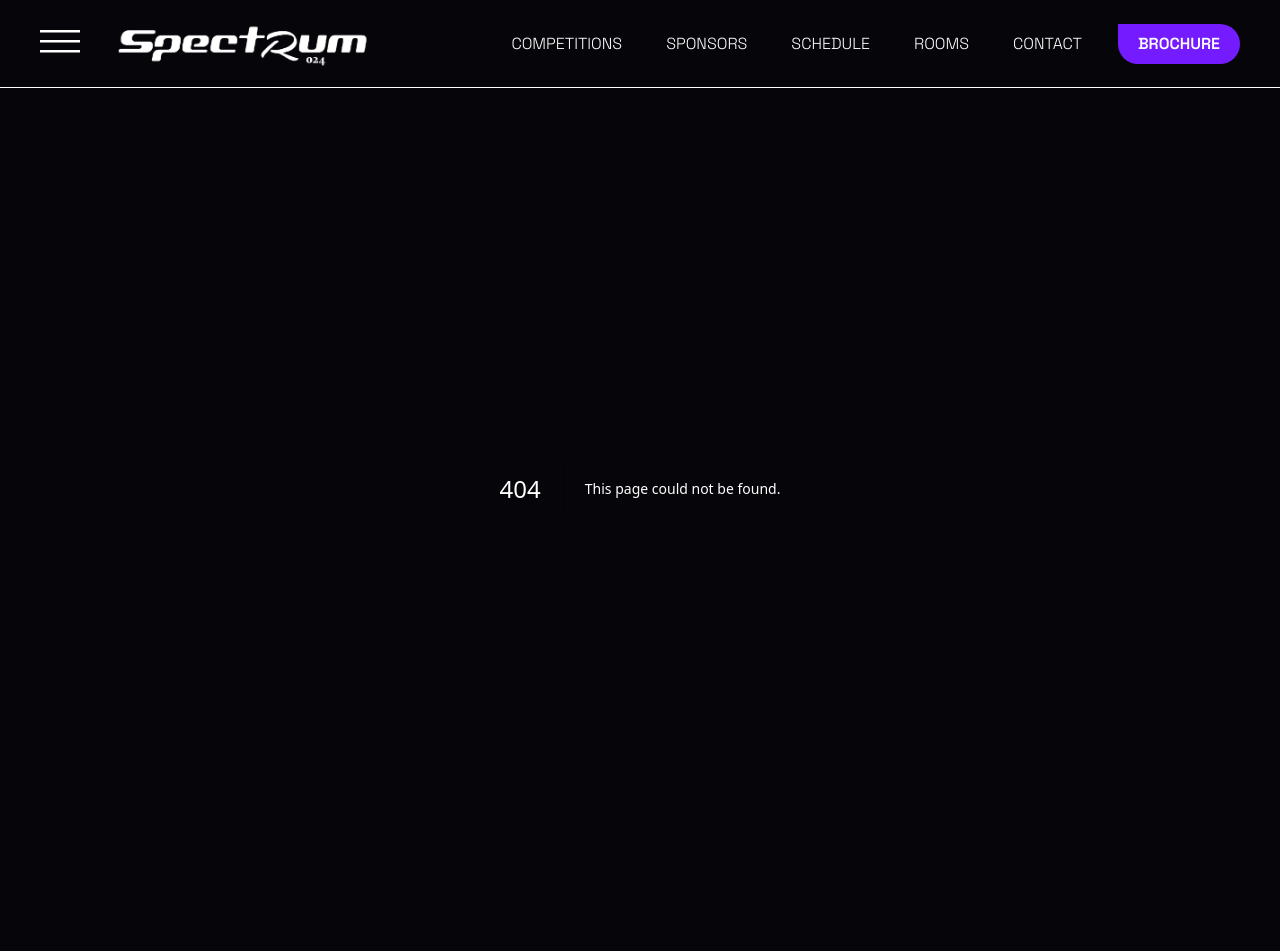
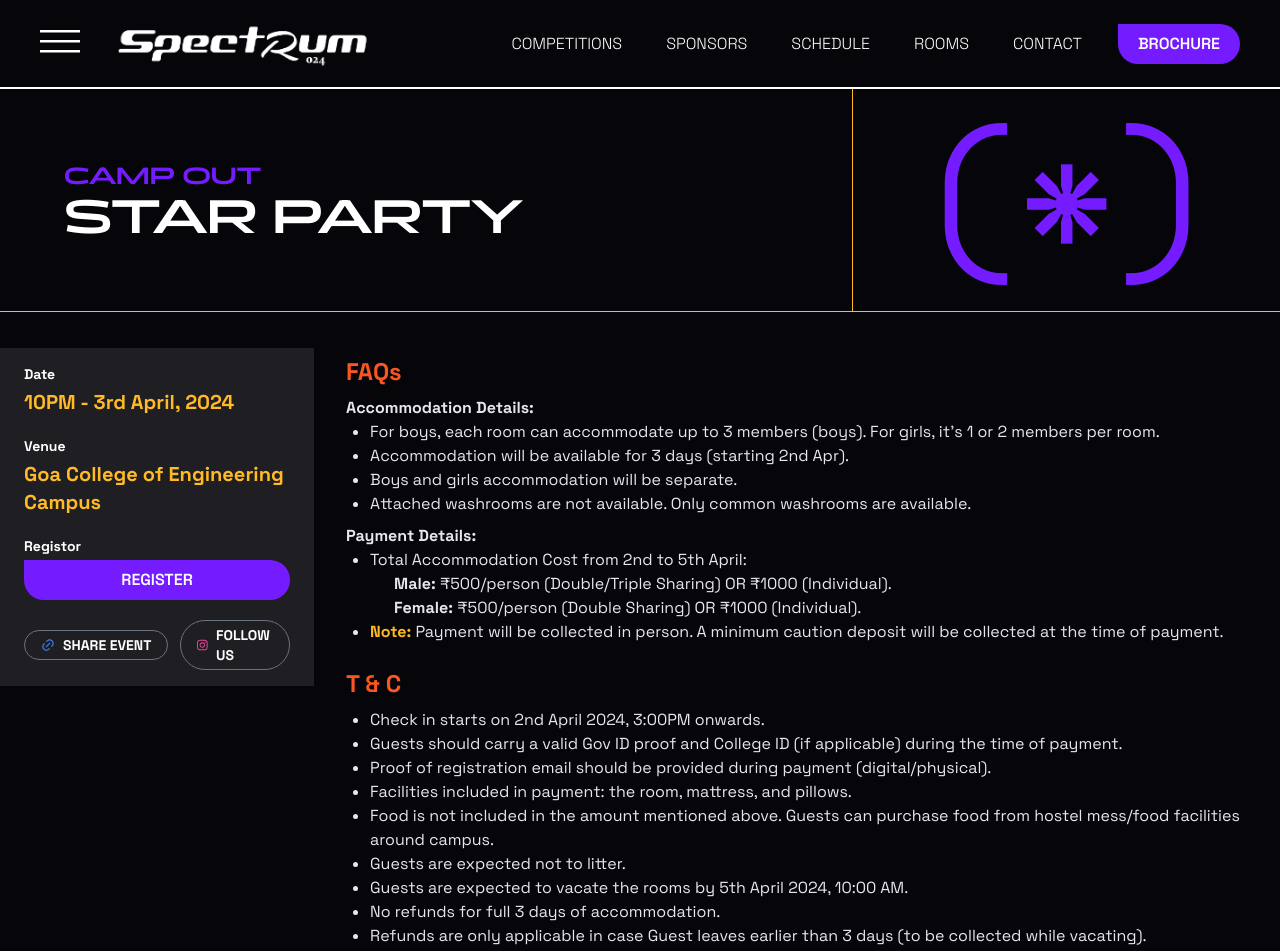
Before and after one commit to Engicos-Coders-Club/gec-spectrum-website-2024, a Next.js app: page /event/starparty in a window 1280 px wide. Before the commit this address had no page. Shown: the top 951 px of the page. Before the commit the page ends 888 px from the top, so only its background shows below. Built offline with nearby package versions, Linux system fonts and the light colour scheme.

Commit message:
added event page basic structure

```diff
--- /dev/null
+++ b/src/app/event/Datacard.tsx
@@ -0,0 +1,39 @@
+import Image from "next/image";
+import { Space_Grotesk } from "next/font/google";
+import Link from "next/link";
+
+const Space = Space_Grotesk({ subsets: ["latin"], weight: ["700", "600"] });
+
+export default function Datacard({
+  eventName,
+  imageUrl,
+  clubname,
+}: {
+  eventName: string;
+  imageUrl: string;
+  clubname: string;
+
+}) {
+  return (
+    <Link
+      className="bg-mango rounded-xl rounded-tl-none overflow-hidden p-2 hover:scale-105 transition-transform delay-75"
+      href={`event/starparty`}
+    >
+      <Image
+        src={imageUrl}
+        alt="random"
+        width={512}
+        height={712}
+        className="rounded-xl rounded-tl-none h-72 object-cover"
+      />
+      <div className="p-2 text-white">
+        <p className="text-sm font-light uppercase text-yellow-700">
+          {clubname}
+        </p>
+        <h2 className={`text-2xl font-bold text-black ${Space.className}`}>
+          {eventName}
+        </h2>
+      </div>
+    </Link>
+  );
+}
--- /dev/null
+++ b/src/app/event/page.tsx
@@ -0,0 +1,20 @@
+"use client"
+import PageHead from "../components/PageHead";
+import { Space_Grotesk } from "next/font/google";
+const Space = Space_Grotesk({ subsets: ["latin"], weight: ["700", "600"] });
+import Datacard from "./Datacard";
+export default function Events() {
+  return (
+    <main>
+      <PageHead body="BOOK YOUR" faltutext="(*)" title="EVENTS" />
+      <section className="flex gap-4 items-start flex-wrap md:flex-nowrap mx-5 xl:max-w-screen-xl xl:mx-auto my-5">
+      <section className={`mt-8 ${Space.className} container mx-auto mb-20`}>
+          <div className="grid grid-cols-1 p-5 sm:grid-cols-2 lg:grid-cols-3 gap-7 ali">
+            <Datacard eventName="Star Party" imageUrl="https://s3-alpha-sig.figma.com/img/636d/41cb/4df186a956892c740c199327c6be90e2?Expires=1712534400&Key-Pair-Id=APKAQ4GOSFWCVNEHN3O4&Signature=ZoxFqrY11R2ZNLLuKC07V58RzNPuNwQ61I-N6egkpRdPzmh1mqJpgggFzYn4LJt33sFpbghEiiNPJ-spfFMqSfEjgLVFPS0m6N1NyoqvxJDTzFnRZT3w3OPkNraHd6Wfb3S3tYhVVNUgRmjRMXieM8PRYIjwjZh~H7VQCYpZgNqTXjV9RbLoOdOEZ9k39ix-XEZbiJkxaLEFmsdlDOxjmF~9zwyMZpoOPCLahroLdRxnHT6VrgcqAGybojSzuAyY3weqV604rgcDll7VL6ReEw2HWDUXU1XXruW750I1-5DUv2s8SvOAyUNwbfkGzo-hYci2aNV9v0NRh~U~KiBCuw__" clubname="Astronomy Club"></Datacard>
+            <Datacard eventName="Expo" imageUrl="https://s3-alpha-sig.figma.com/img/ae84/b1cd/ebbba823bd926ade9bac00b7d1cd9740?Expires=1712534400&Key-Pair-Id=APKAQ4GOSFWCVNEHN3O4&Signature=oWgw-tpXQy~Mj~UuMkYcDw4sQwToCBuCIehQmO7d~Jg7bJheaqEv08xiuWFWR9ycadm2dZvHnRQ5qcaPvdDivUAx8Yi6vNQ4axxiKYzkBH2vuYVm-rY3OkZSZWV-vsSbDmzOpyqbgKoQ1usciVmtJAxG1s1WBpKG3i3Wr0Szx5aBQMYpMch6w95loMRGHFpefCMTMB0nzFg-f1zczH2Zb9oq4oJdQ4KZSgkbPr5B6FzOA0EczCfLFlYmNKEpMtWIcJRrRfhjlOFDXYzmikeEBvRbpe0V0-THFAaXCv1e92wQmLidKlVueEFlI1sAlWOoIPluWuQGikhWdxaso9weTA__" clubname=" "></Datacard>
+          </div>
+        </section>
+      </section>
+    </main>
+  );
+}
--- /dev/null
+++ b/src/app/event/starparty/page.tsx
@@ -0,0 +1,169 @@
+"use client"
+import localFont from "next/font/local";
+import PageHead from "@/app/components/PageHead";
+import { RiLink } from "react-icons/ri";
+import Link from "next/link";
+import { FaInstagram } from "react-icons/fa";
+export default function starparty() {
+  return (
+    <main>
+      <PageHead body="CAMP OUT" faltutext="(*)" title="STAR PARTY" />
+      <section className="flex gap-4 items-start flex-wrap md:flex-nowrap mx-5 xl:max-w-screen-xl xl:mx-auto my-5">
+        {/* --------------------------  event details box -------------------------- */}
+        <div className="px-6 py-4 bg-white/10  my-4 flex flex-col gap-5 w-full md:w-fit">
+          <div className="flex font-bold flex-col gap-1 justify-start">
+            <p className="text-sm">Date</p>{" "}
+            <p className="text-lg md:text-xl font-bold text-mango">
+              10PM - 3rd April, 2024{" "}
+            </p>
+          </div>
+          <div className="flex font-bold flex-col gap-1 justify-start">
+            <p className="text-sm">Venue</p>
+            <p className="text-lg md:text-xl font-bold text-mango">
+              Goa College of Engineering Campus{" "}
+            </p>
+          </div>
+          <div className="flex font-bold flex-col gap-1 justify-start">
+            <p className="text-sm">Registor</p>
+            <a
+              title="Register Online"
+              className="bg-primary p-2 px-5 rounded-full rounded-tl-none font-semibold hover:bg-violet-500 uppercase text-center"
+              href="https://forms.gle/vkMkS8TFW15k5zZz8"
+              target="_blank"
+              rel="noreferrer"
+            >
+              register
+            </a>
+            <div className="flex pt-4 items-center gap-3">
+              <button
+                onClick={() => {
+                  if (navigator.share) {
+                    navigator
+                      .share({
+                        title: document.title,
+                        text: "Star Party | GEC Spectrum 2024", // Replace with the static event name
+                        url: window.location.href,
+                      })
+                      .then(() => console.log("Successful share"))
+                      .catch((error) => console.log("Error sharing:", error));
+                  }
+                }}
+                className="border flex items-center gap-2 border-gray-500 text-sm py-1 px-4 rounded-full"
+              >
+                <RiLink className="text-blue-500" />
+                <div className=" whitespace-nowrap">SHARE EVENT</div>
+              </button>
+
+              <Link
+                href={
+                  "https://www.instagram.com/gecastronomyclub?utm_source=ig_web_button_share_sheet&igsh=ZDNlZDc0MzIxNw=="
+                }
+                className="border flex items-center gap-2 border-gray-500 text-sm py-1 px-4 rounded-full"
+              >
+                <FaInstagram className="text-pink-500" />
+                FOLLOW US
+              </Link>
+            </div>
+          </div>
+        </div>
+
+        <div className="container mx-auto px-4 text-gray-200 grow">
+          {/* --------------------------  event faqs -------------------------- */}
+          <h2 className="text-lg md:text-2xl font-bold mt-6 mb-2 text-tangerine">
+            FAQs
+          </h2>
+          <p>
+            <strong>Accommodation Details:</strong>
+          </p>
+          <ul className="list-disc ml-6">
+            <li>
+              For boys, each room can accommodate up to 3 members (boys). For
+              girls, it&apos;s 1 or 2 members per room.
+            </li>
+            <li>
+              Accommodation will be available for 3 days (starting 2nd Apr).
+            </li>
+            <li>Boys and girls accommodation will be separate.</li>
+            <li>
+              Attached washrooms are not available. Only common washrooms are
+              available.
+            </li>
+          </ul>
+
+          <p className="mt-2">
+            <strong>Payment Details:</strong>
+          </p>
+          <ul className="list-disc ml-6">
+            <li>Total Accommodation Cost from 2nd to 5th April:</li>
+            <ul className="list-square ml-6">
+              <li>
+                <strong>Male:</strong> ₹500/person (Double/Triple Sharing) OR
+                ₹1000 (Individual).
+              </li>
+              <li>
+                <strong>Female:</strong> ₹500/person (Double Sharing) OR ₹1000
+                (Individual).
+              </li>
+            </ul>
+            <li>
+              <strong className="text-mango">Note:</strong> Payment will be
+              collected in person. A minimum caution deposit will be collected
+              at the time of payment.
+            </li>
+          </ul>
+
+          {/* --------------------------  event tnc -------------------------- */}
+          <h2 className="font-bold mt-6 mb-2 text-lg md:text-2xl text-tangerine">
+            T & C
+          </h2>
+          <ul className="list-disc ml-6">
+            <li>Check in starts on 2nd April 2024, 3:00PM onwards.</li>
+            <li>
+              Guests should carry a valid Gov ID proof and College ID (if
+              applicable) during the time of payment.
+            </li>
+            <li>
+              Proof of registration email should be provided during payment
+              (digital/physical).
+            </li>
+            <li>
+              Facilities included in payment: the room, mattress, and pillows.
+            </li>
+            <li>
+              Food is not included in the amount mentioned above. Guests can
+              purchase food from hostel mess/food facilities around campus.
+            </li>
+            <li>Guests are expected not to litter.</li>
+            <li>
+              Guests are expected to vacate the rooms by 5th April 2024, 10:00
+              AM.
+            </li>
+            <li>No refunds for full 3 days of accommodation.</li>
+            <li>
+              Refunds are only applicable in case Guest leaves earlier than 3
+              days (to be collected while vacating).
+            </li>
+            <li>
+              Caution deposit will be withheld if the rooms or beds are found to
+              be tampered on inspection.
+            </li>
+          </ul>
+
+          {/* --------------------------  event contact -------------------------- */}
+          <h2 className="font-bold mt-6 mb-2 text-lg md:text-2xl text-tangerine">
+            Got Doubts? Contact
+          </h2>
+          <p>
+            Samarth Narvekar
+            <a
+              href="https://api.whatsapp.com/send?phone=+919834941891"
+              className="text-blue-500 hover:text-blue-200 mx-2"
+            >
+              (+91 98349 41891)
+            </a>
+          </p>
+        </div>
+      </section>
+    </main>
+  );
+}
```
